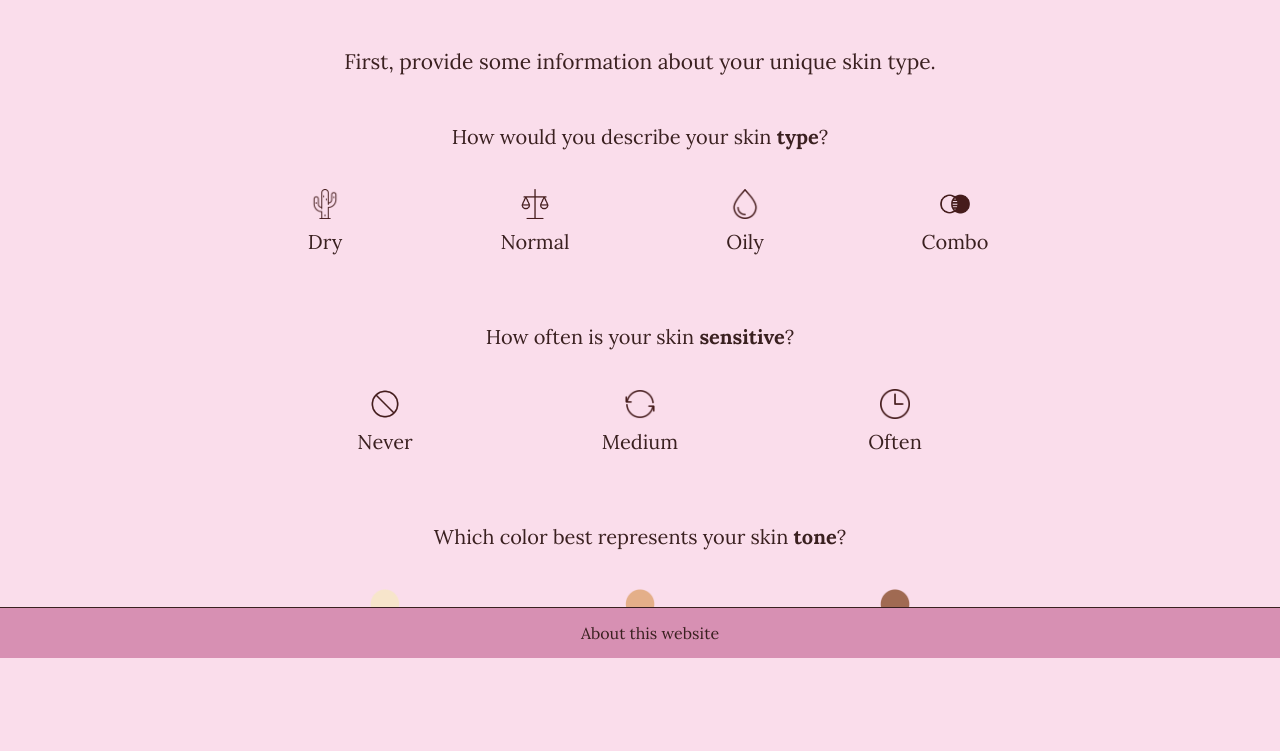
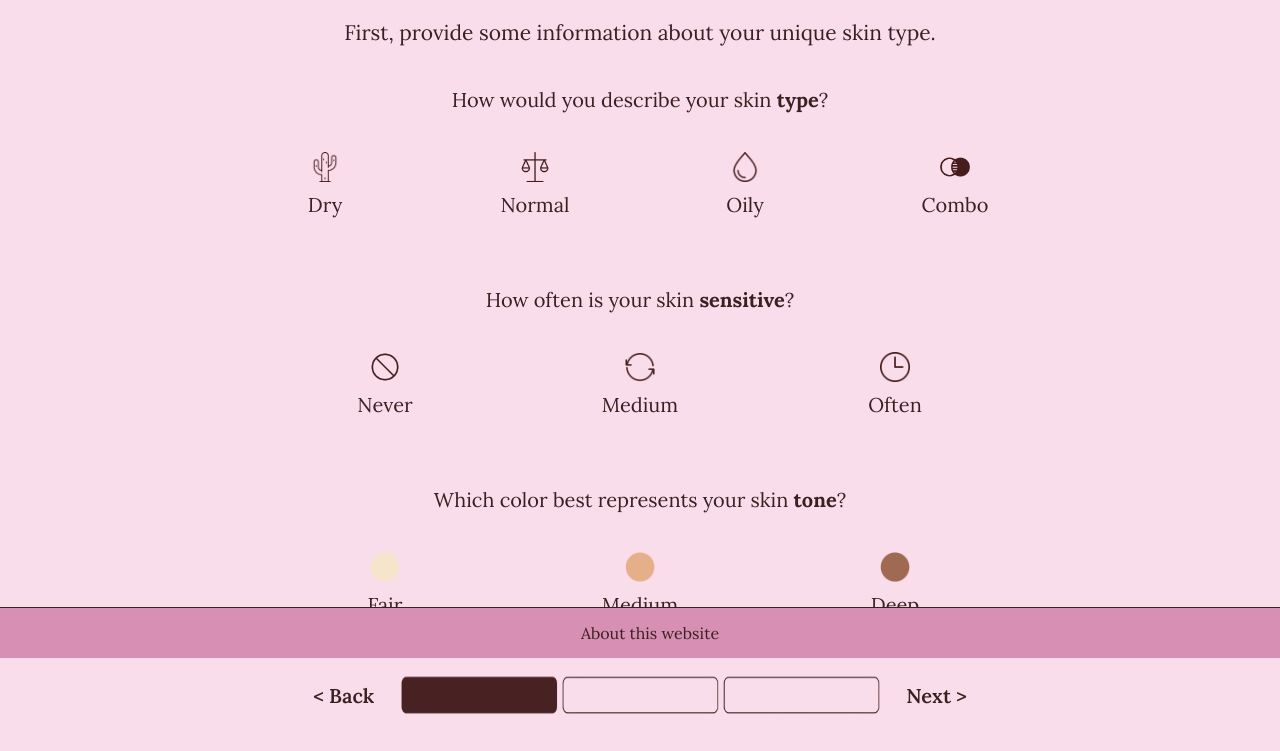
Before and after one commit to nandinix/skincare, a plain HTML site: page skintype.html in a window 1280 px wide. Shown: the part 142-893 px from the top of the page. After the commit the page ends 866 px from the top, so only its background shows below. Drawn offline with Linux system fonts and the light colour scheme.

Commit message:
Update skintype.css

```diff
--- a/skintype.css
+++ b/skintype.css
@@ -28,7 +28,7 @@
     color: #3a2020;
     font-size: 21px;
     text-align: center;
-    padding-bottom: 1%;
+    margin-top: -1%;
   }
 
   .bedder {
@@ -97,7 +97,6 @@
     color: #3a2020;
     font-size: 20px;
     text-align: center;
-    padding-bottom: 50px;
   }
 
   .question1 {
```
